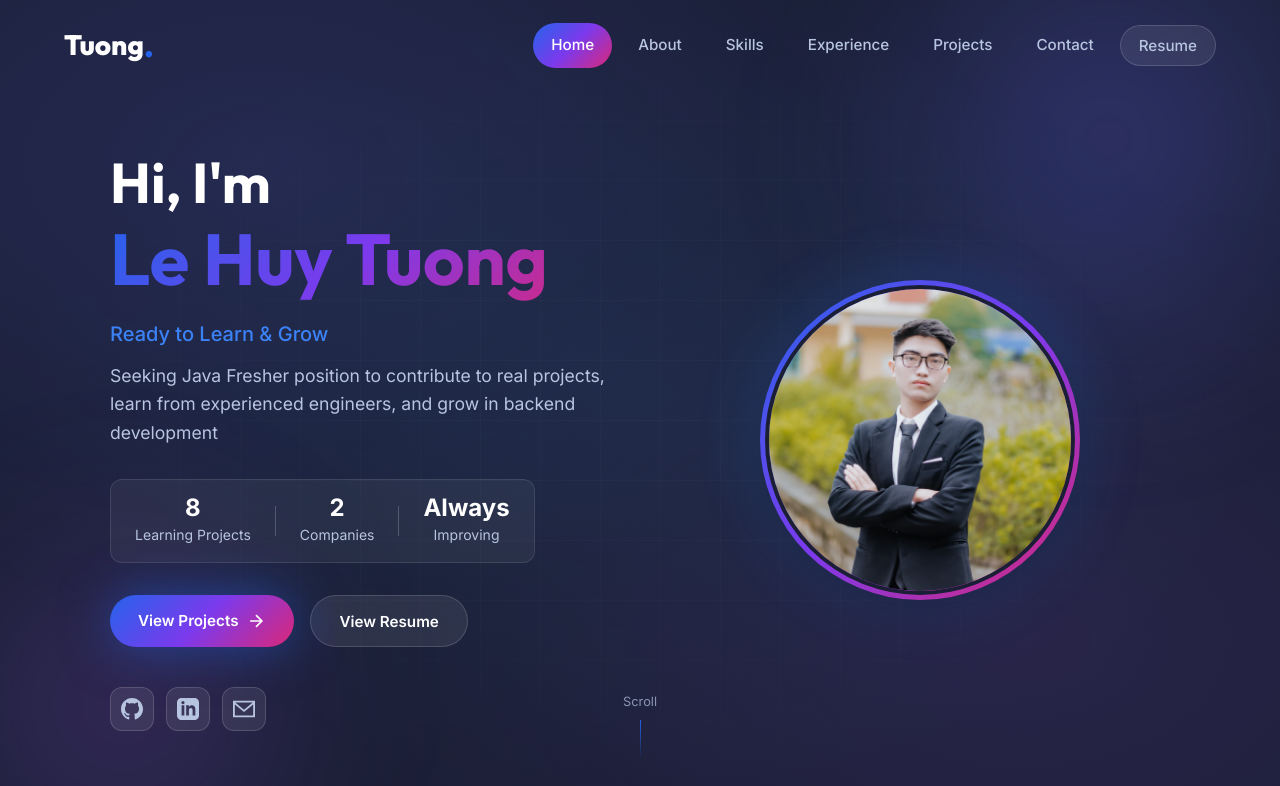
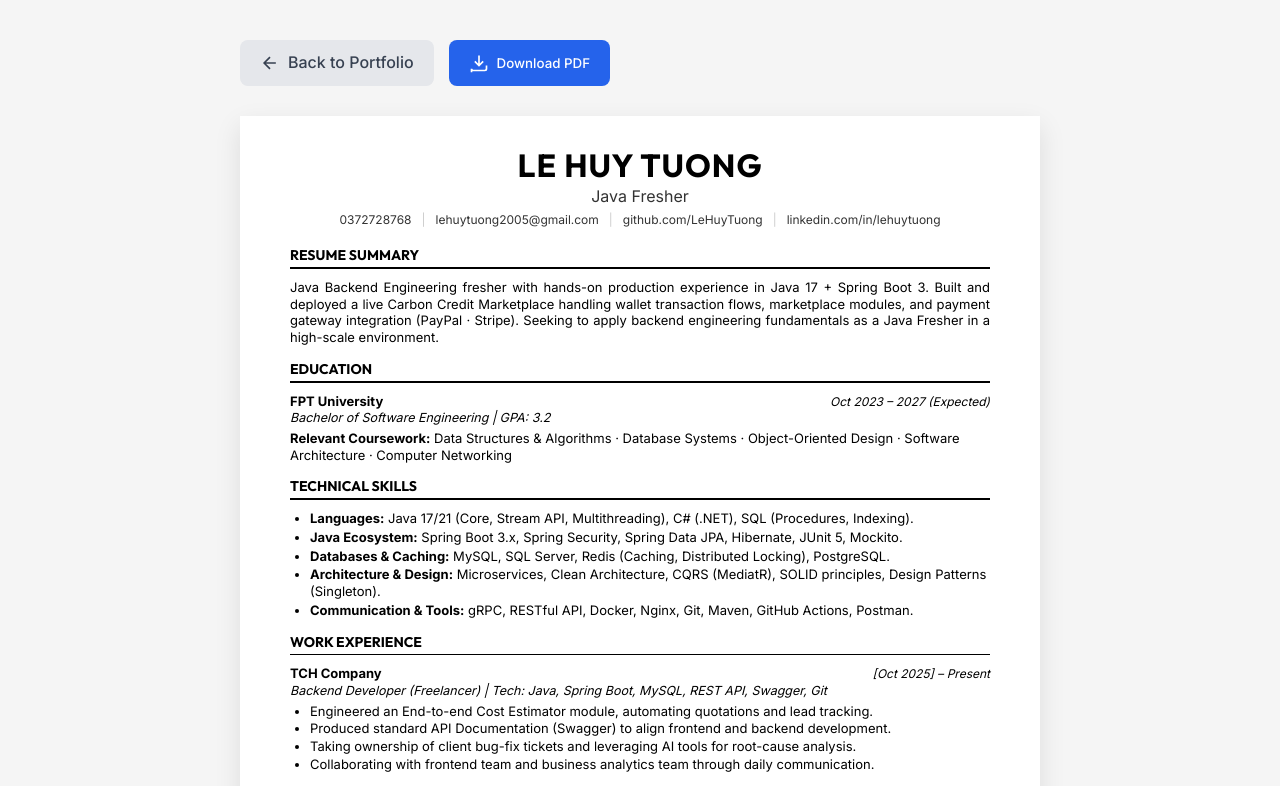
Before and after one commit to LeHuyTuong/portfolio, a React (Vite) app: page /resume in a window 1280 px wide. Shown: the top 786 px of the page. Built offline with nearby package versions, Linux system fonts and the light colour scheme.

Commit message:
feat: implement separate routing for resume page and add vercel config

```diff
--- a/package.json
+++ b/package.json
@@ -11,7 +11,8 @@
   },
   "dependencies": {
     "react": "^19.2.0",
-    "react-dom": "^19.2.0"
+    "react-dom": "^19.2.0",
+    "react-router-dom": "^7.13.1"
   },
   "devDependencies": {
     "@eslint/js": "^9.39.1",
--- a/src/App.jsx
+++ b/src/App.jsx
@@ -1,4 +1,4 @@
-import { useState } from 'react';
+import { Routes, Route } from 'react-router-dom';
 import './styles/index.css';
 import Navbar from './components/Navbar';
 import Hero from './components/Hero';
@@ -11,18 +11,12 @@ import Contact from './components/Contact';
 import Footer from './components/Footer';
 import Resume from './components/Resume';
 
-function App() {
-  const [showResume, setShowResume] = useState(false);
-
-  if (showResume) {
-    return <Resume onBack={() => setShowResume(false)} />;
-  }
-
+const LandingPage = () => {
   return (
     <div className="app">
-      <Navbar onResumeClick={() => setShowResume(true)} />
+      <Navbar />
       <main>
-        <Hero onResumeClick={() => setShowResume(true)} />
+        <Hero />
         <BankingMindset />
         <Skills />
         <Experience />
@@ -33,6 +27,16 @@ function App() {
       <Footer />
     </div>
   );
+};
+
+function App() {
+
+  return (
+    <Routes>
+      <Route path="/" element={<LandingPage />} />
+      <Route path="/resume" element={<Resume />} />
+    </Routes>
+  );
 }
 
 export default App;
--- a/src/components/Hero.jsx
+++ b/src/components/Hero.jsx
@@ -1,8 +1,9 @@
+import { Link } from 'react-router-dom';
 import { personalInfo, stats } from '../data/portfolioData';
 import './Hero.css';
 import './HeroStats.css';
 
-const Hero = ({ onResumeClick }) => {
+const Hero = () => {
     return (
         <section id="home" className="hero">
             <div className="hero-bg">
@@ -48,9 +49,9 @@ const Hero = ({ onResumeClick }) => {
                                 <path d="M5 12h14M12 5l7 7-7 7" />
                             </svg>
                         </a>
-                        <button onClick={onResumeClick} className="btn btn-secondary">
+                        <Link to="/resume" className="btn btn-secondary">
                             <span>View Resume</span>
-                        </button>
+                        </Link>
                     </div>
 
                     <div className="hero-social">
--- a/src/components/Navbar.jsx
+++ b/src/components/Navbar.jsx
@@ -1,8 +1,9 @@
 import { useState, useEffect } from 'react';
+import { Link } from 'react-router-dom';
 import { personalInfo, navLinks } from '../data/portfolioData';
 import './Navbar.css';
 
-const Navbar = ({ onResumeClick }) => {
+const Navbar = () => {
     const [isScrolled, setIsScrolled] = useState(false);
     const [isMobileMenuOpen, setIsMobileMenuOpen] = useState(false);
     const [activeSection, setActiveSection] = useState('home');
@@ -58,9 +59,9 @@ const Navbar = ({ onResumeClick }) => {
                             {link.label}
                         </a>
                     ))}
-                    <button className="navbar-link resume-btn" onClick={onResumeClick}>
+                    <Link to="/resume" className="navbar-link resume-btn">
                         Resume
-                    </button>
+                    </Link>
                 </div>
 
                 <button
--- a/src/components/Resume.jsx
+++ b/src/components/Resume.jsx
@@ -1,7 +1,8 @@
+import { Link } from 'react-router-dom';
 import './Resume.css';
 import { personalInfo, education, skills, projects, experiences } from '../data/portfolioData';
 
-const Resume = ({ onBack }) => {
+const Resume = () => {
     const handlePrint = () => {
         window.print();
     };
@@ -9,12 +10,12 @@ const Resume = ({ onBack }) => {
     return (
         <div className="resume-page">
             <div className="resume-controls no-print">
-                <button onClick={onBack} className="btn-back">
+                <Link to="/" className="btn-back">
                     <svg width="20" height="20" viewBox="0 0 24 24" fill="none" stroke="currentColor" strokeWidth="2">
                         <path d="M19 12H5M12 19l-7-7 7-7" />
                     </svg>
                     Back to Portfolio
-                </button>
+                </Link>
                 <button onClick={handlePrint} className="btn-download">
                     <svg width="20" height="20" viewBox="0 0 24 24" fill="none" stroke="currentColor" strokeWidth="2">
                         <path d="M21 15v4a2 2 0 0 1-2 2H5a2 2 0 0 1-2-2v4M7 10l5 5 5-5M12 15V3" />
--- a/src/data/portfolioData.js
+++ b/src/data/portfolioData.js
@@ -10,7 +10,7 @@ export const personalInfo = {
   phone: "0372728768",
   location: "Ho Chi Minh City, Vietnam",
   bio: `Java Backend Engineering fresher with hands-on production experience in Java 17 + Spring Boot 3. Built and deployed a live Carbon Credit Marketplace handling wallet transaction flows, marketplace modules, and payment gateway integration (PayPal · Stripe). Seeking to apply backend engineering fundamentals as a Java Fresher in a high-scale environment.`,
-  resumeUrl: "/resume.pdf",
+  resumeUrl: "/resume",
   social: {
     github: "https://github.com/LeHuyTuong",
     linkedin: "https://linkedin.com/in/lehuytuong",
--- a/src/main.jsx
+++ b/src/main.jsx
@@ -1,9 +1,12 @@
 import { StrictMode } from 'react'
 import { createRoot } from 'react-dom/client'
+import { BrowserRouter } from 'react-router-dom';
 import App from './App.jsx'
 
 createRoot(document.getElementById('root')).render(
   <StrictMode>
-    <App />
+    <BrowserRouter>
+      <App />
+    </BrowserRouter>
   </StrictMode>,
 )
```
Also changed, not shown: vercel.json (added), 1 other file (tests, documents, lock files or other folders).
